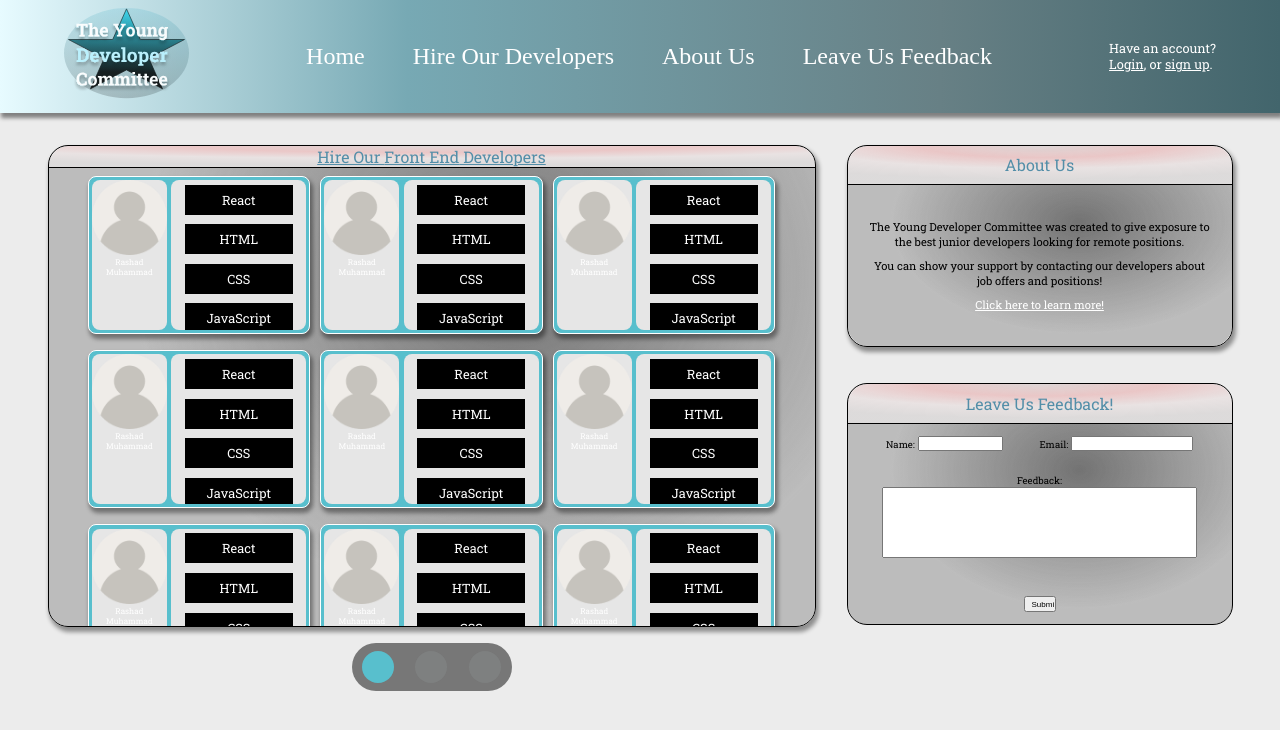
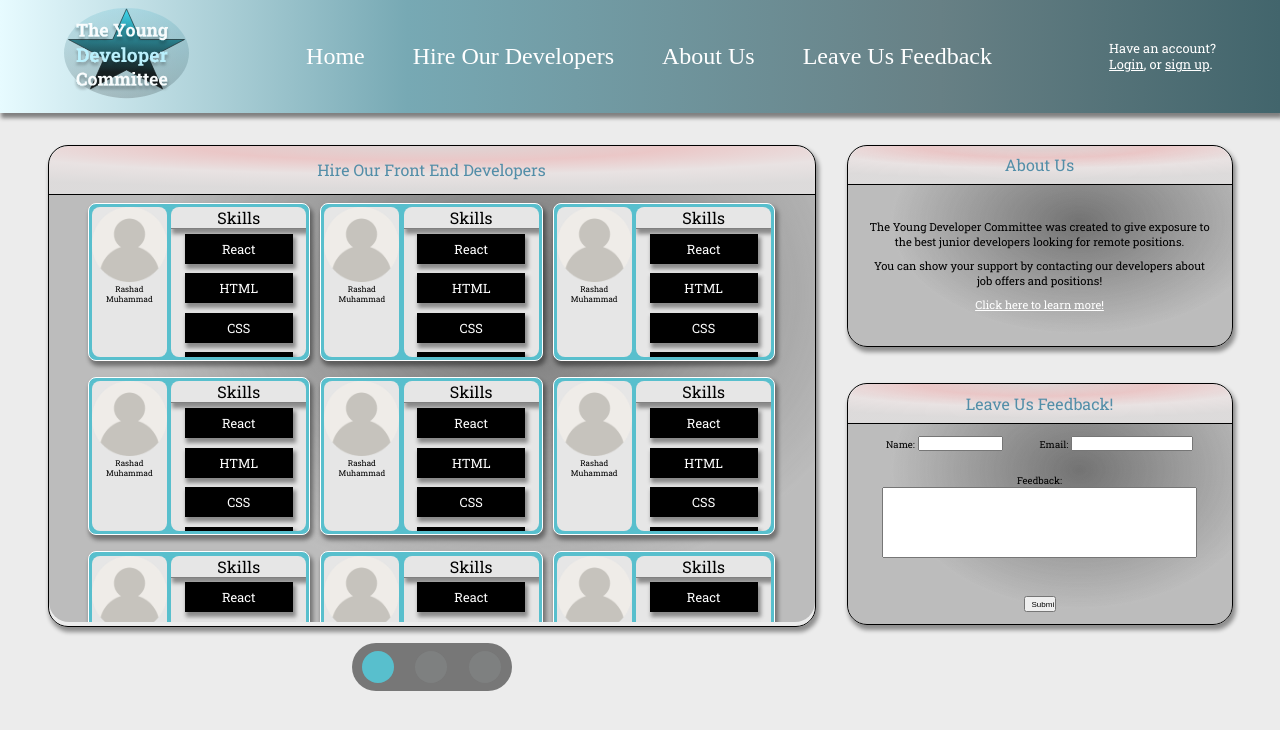
Before and after one commit to rashadnm01/tydc-frontend, a React (Create React App) app: page / in a window 1280 px wide. Shown: the top 730 px of the page. Built offline with nearby package versions, Linux system fonts and the light colour scheme; a web font is replaced by a local one.

Commit message:
Added skills header and box shadow to different whole elements

```diff
--- a/src/components/developers/developer/_developer.scss
+++ b/src/components/developers/developer/_developer.scss
@@ -11,6 +11,7 @@
   justify-content: space-between;
   padding: 0.2rem;
   font-family: $main-font;
+  color: black;
   @media screen and (max-width: 800px) {
     flex-direction: column;
     align-items: center;
@@ -18,6 +19,7 @@
   }
   .profile-pic-wrapper {
     width: 35%;
+
     background-color: #e6e6e6;
     border-radius: 8px;
     font-size: 0.5rem;
@@ -25,6 +27,7 @@
     @media screen and (max-width: 800px) {
       flex-direction: column;
       width: 70%;
+      margin: 0.4rem;
     }
   }
   .skills-wrapper {
@@ -35,7 +38,13 @@
     flex-wrap: wrap;
     justify-content: center;
     overflow-y: scroll;
+
     @media screen and (max-width: 800px) {
+      width: 100%;
+    }
+    .skills-title {
+      border-bottom: 1px solid gray;
+      box-shadow: $main-shadow;
       width: 100%;
     }
     .skill-wrapper {
@@ -48,6 +57,7 @@
       margin: 0.3rem 0.1rem;
       color: white;
       font-size: 0.8rem;
+      box-shadow: $main-shadow;
     }
 
     .skill-wrapper:hover {
--- a/src/components/developers/developer/index.js
+++ b/src/components/developers/developer/index.js
@@ -12,6 +12,7 @@ export const Developer = (props) => {
         <div>{dev.lastName}</div>
       </div>
       <div className="skills-wrapper">
+        <div className="skills-title">Skills</div>
         {dev.skills.map((skill) => (
           <Skill skill={skill} />
         ))}
--- a/src/components/home-body/about-us/_about-us.scss
+++ b/src/components/home-body/about-us/_about-us.scss
@@ -54,6 +54,7 @@
         rgba(143, 143, 143, 0) 90.62%,
         rgba(143, 143, 143, 0) 100%
       );
+    box-shadow: $main-shadow;
     span {
       max-width: 100%;
       max-height: 100%;
--- a/src/components/home-body/hire-our-developers/_hire-our-developers.scss
+++ b/src/components/home-body/hire-our-developers/_hire-our-developers.scss
@@ -28,7 +28,6 @@
       rgba(172, 46, 46, 0.05) 58.85%,
       rgba(84, 65, 65, 0.1) 89.58%
     );
-    width: 100%;
     border-bottom: 1px solid black;
     display: flex;
     align-items: center;
@@ -40,7 +39,7 @@
   }
   .hod-body {
     color: white;
-    height: 100%;
+    height: 89%;
     width: 100%;
     border-bottom-left-radius: $main-radius;
     border-bottom-right-radius: $main-radius;
--- a/src/components/home-body/hire-our-developers/index.js
+++ b/src/components/home-body/hire-our-developers/index.js
@@ -5,9 +5,7 @@ export const HireOurDevelopers = (props) => {
   const type = props.type;
   return (
     <div className="hod-wrapper">
-      <div className="hod-header">
-        <u>Hire Our {type} Developers</u>
-      </div>
+      <div className="hod-header">Hire Our {type} Developers</div>
       <div className="hod-body">
         <Developers />
       </div>
--- a/src/components/home-body/leave-feedback/_leave-feedback.scss
+++ b/src/components/home-body/leave-feedback/_leave-feedback.scss
@@ -9,6 +9,7 @@
   color: white;
   border-radius: $main-radius;
   overflow: hidden;
+  box-shadow: $main-shadow;
   @media screen and (max-width: 800px) {
     margin-top: 2rem;
     width: 90vw;
```
